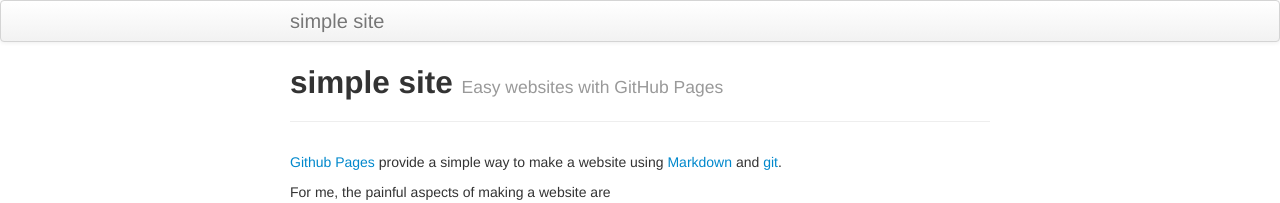
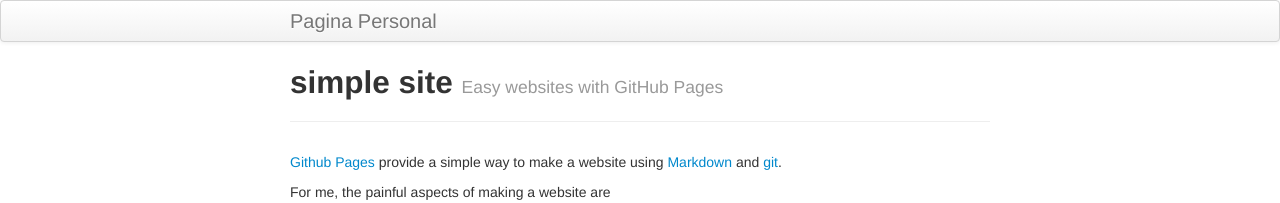
Before and after one commit to UsielR12/UsielR12.github.io, a Jekyll site: the page built from index.md, in a window 1280 px wide. Shown: the top 203 px of the page. Built offline with Jekyll 4.4.1, drawn with Linux system fonts in a browser that asks for light colours; part of the change alters nothing that is shown.

Commit message:
Update _config.yml

```diff
--- a/_config.yml
+++ b/_config.yml
@@ -8,15 +8,15 @@ highlighter: rouge
 # Themes are encouraged to use these universal variables
 # so be sure to set them if your theme uses them.
 #
-title : simple site
+title : Pagina Personal
 author :
-  name : Karl Broman
-  email : kbroman@gmail.com
-  github : kbroman
-  feedburner : nil
+  name : Usiel Ramírez González
+  email : usiel@estudiantec.cr
+  github : UsielR12
+  feedburner :
 
 # NOTE: Replacing this next line with your own URL
-production_url : https://kbroman.github.io/simple_site
+production_url : https://usielr12.github.io
 
 # Tell Github to use the kramdown markdown interpreter
 # (see https://help.github.com/articles/migrating-your-pages-site-from-maruku)
@@ -51,7 +51,7 @@ JB :
   #     This means always setting the protocol (http|https) or prefixing with "/"
   #
   # NOTE: Replace this next line with your own URL, likely with username.github.io
-  BASE_PATH : https://kbroman.org/simple_site
+  BASE_PATH : https://usielr12.github.io
 
   # By default, the asset_path is automatically defined relative to BASE_PATH plus the enabled theme.
   # ex: [BASE_PATH]/assets/themes/[THEME-NAME]
```
